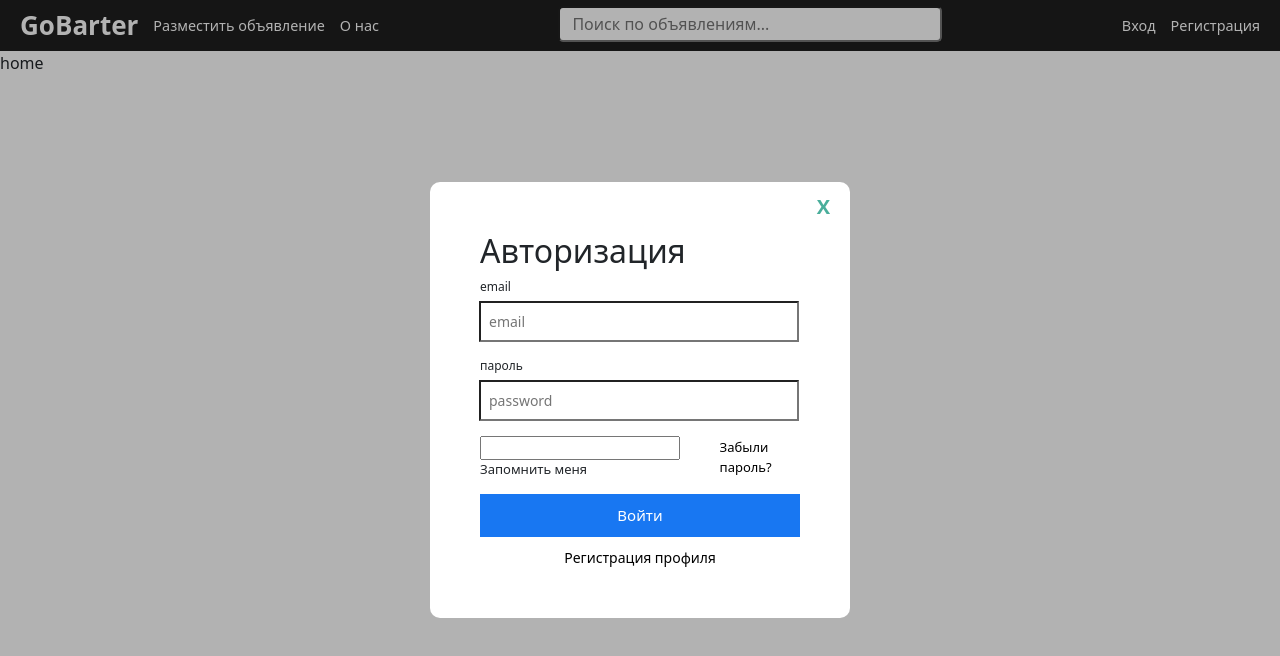
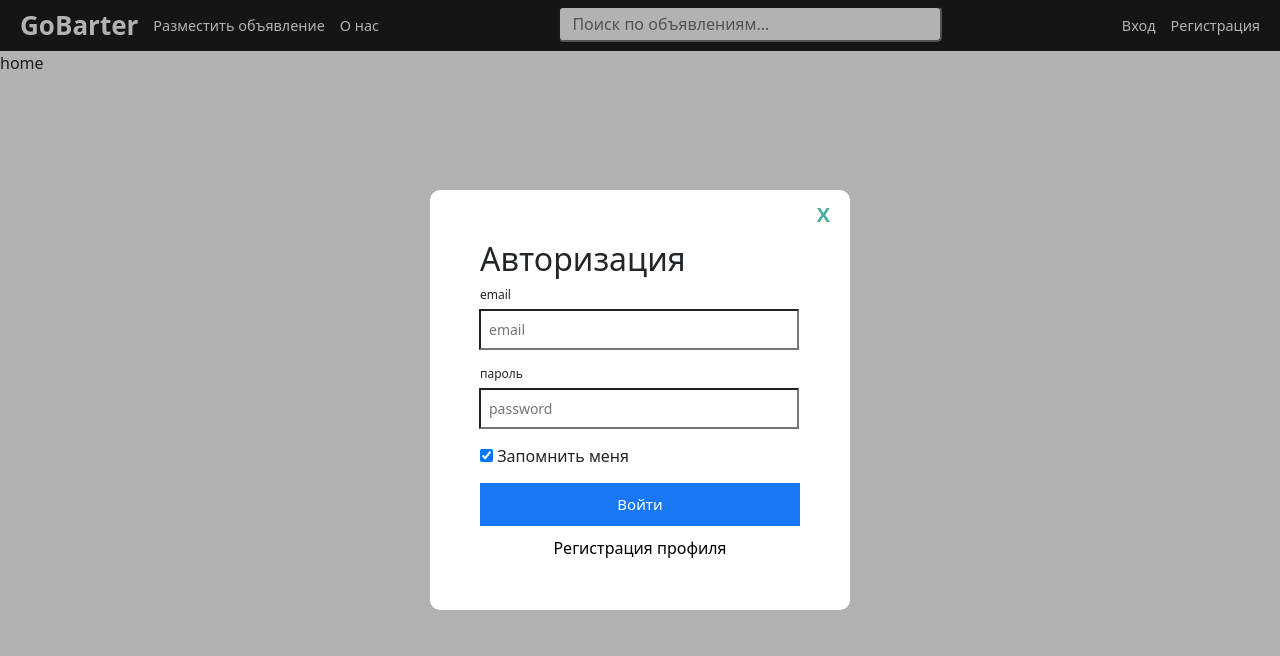
Before and after one commit to mrJO1N/gobarter-frontend, a Vue app: page / in a window 1280 px wide. Both pictures are taken after a click on the element "Вход". Shown: the top 656 px of the page. Built offline with nearby package versions, Linux system fonts and the light colour scheme.

Commit message:
login-modal

```diff
--- a/src/components/Modal/Modal.vue
+++ b/src/components/Modal/Modal.vue
@@ -4,7 +4,7 @@
       <div class="content-container" @click.stop="">
         <button class="close-btn" @click="closeModal">X</button>
         <div class="content">
-          <component :is="currentComponent" :key="viewType" />
+          <component :is="currentComponent" :key="viewType" :openModal />
         </div>
       </div>
     </div>
--- a/src/components/Modal/views/Login/Login.scss
+++ b/src/components/Modal/views/Login/Login.scss
@@ -1,41 +1,35 @@
 .Login-form {
   width: 25vw;
   min-width: 200px;
+
+  .forgot-password {
+    cursor: pointer;
+  }
 }
 
 .input-group {
   margin-bottom: 15px;
-}
 
-.input-group label {
+  label {
     display: block;
     font-size: 12px;
     margin-bottom: 5px;
   }
 
-.input-group input {
+  .Input {
     width: 100%;
     padding: 8px;
     font-size: 14px;
     box-sizing: border-box;
+  }
 }
 
 .remember {
   display: flex;
   justify-content: space-between;
   align-items: center;
-  font-size: 13px;
+  font-size: 1rem;
   margin-bottom: 15px;
-}
-
-.forgot_password {
-  text-decoration: none;
-  color: black;
-}
-
-.forgot_password:hover {
-  color: #1877f2;
-  text-decoration: underline;
 }
 
 .login-btn {
@@ -49,17 +43,18 @@
   margin-bottom: 10px;
 }
 
-.register-link {
+.reg-link-container {
   text-align: center;
-  font-size: 14px;
-}
 
-.register-link a {
+  .reg-link {
+    font-size: 1rem;
+    color: black;
     text-decoration: none;
-  color: black;
-}
 
-.register-link a:hover {
+    &:hover {
       color: #1877f2;
       text-decoration: underline;
+      cursor: pointer;
     }
+  }
+}
--- a/src/components/Modal/views/Login/Login.vue
+++ b/src/components/Modal/views/Login/Login.vue
@@ -13,12 +13,11 @@
 
     <div class="remember">
       <label><Input visibility-type="checkbox" checked /> Запомнить меня</label>
-      <a class="forgot_password" href="#">Забыли пароль?</a>
     </div>
 
     <button class="login-btn">Войти</button>
-    <div class="register-link">
-      <a href="#">Регистрация профиля</a>
+    <div class="reg-link-container">
+      <a @click="openModal('reg')" class="reg-link"> Регистрация профиля </a>
     </div>
   </div>
 </template>
@@ -26,9 +25,12 @@
 <script lang="ts" setup>
 import Input from "@ui/Input";
 import "./Login.scss";
+import type { types } from "@comp/Modal";
 
-interface IProps {}
-defineProps<IProps>();
+interface IProps {
+  openModal: types.IModalInstance["openModal"];
+}
+const { openModal } = defineProps<IProps>();
 </script>
 
 <style lang="sass" scoped></style>
--- a/src/ui/Input/Input.vue
+++ b/src/ui/Input/Input.vue
@@ -1,5 +1,5 @@
 <template>
-  <input class="Input" :class="visibilityType" :elementType />
+  <input class="Input" :class="visibilityType" :type="visibilityType" />
 </template>
 
 <script lang="ts" setup>
@@ -17,6 +17,7 @@ switch (visibilityType) {
   case "email":
   case "password":
   case "text":
+  case "checkbox":
     elementType = visibilityType;
     break;
 }
```
Lines whose indentation alone changed are shown as unchanged.
